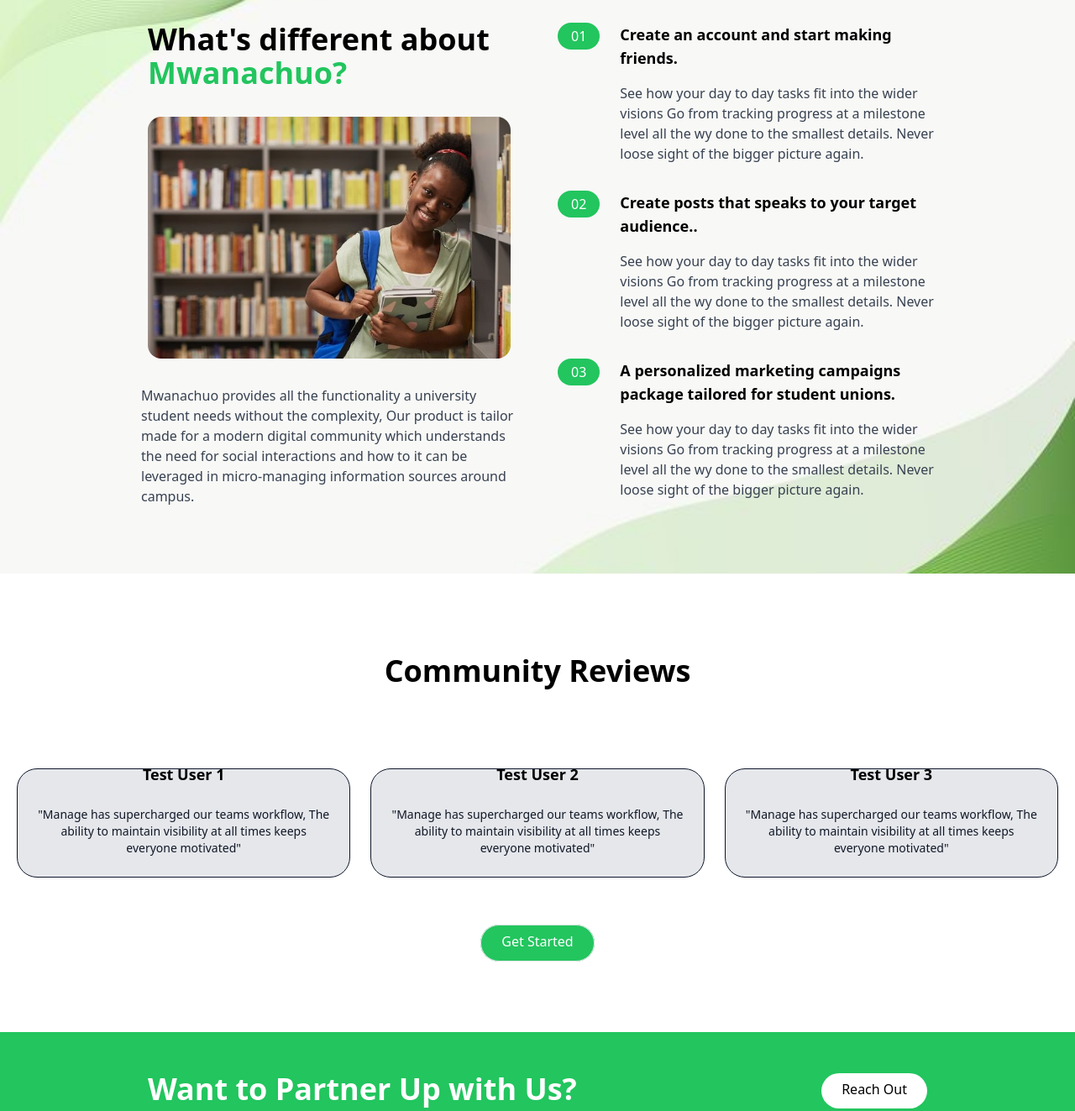
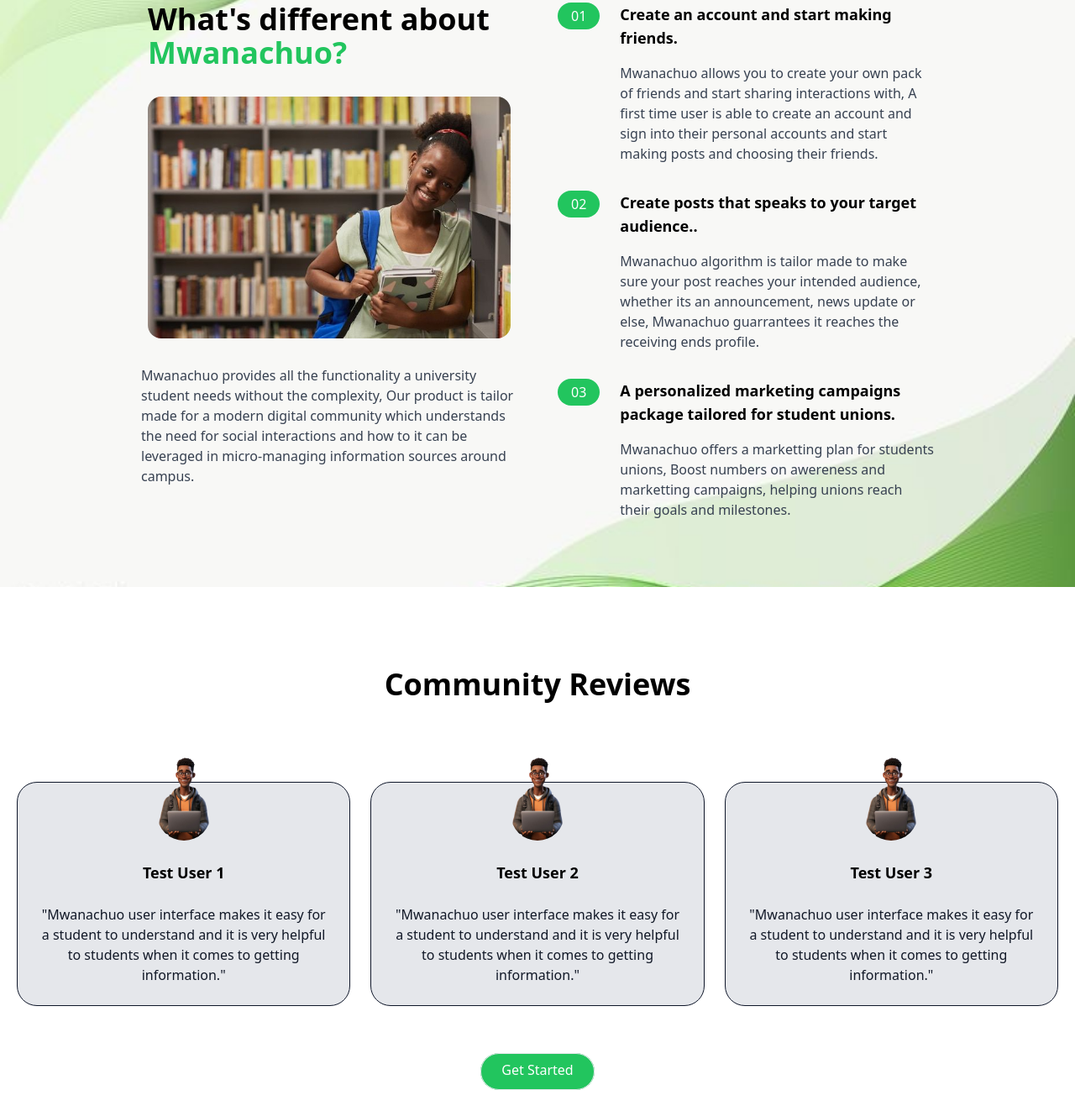
Before and after one commit to Johnndelembi/tailwind_project, a website: page index.html in a window 1280 px wide. Shown: the part 943-2266 px from the top of the page at 84% size. Drawn offline with Linux system fonts and the light colour scheme.

Commit message:
made some changes to the html file

```diff
--- a/index.html
+++ b/index.html
@@ -46,7 +46,9 @@
                     The only social network you need.
                 </h1>
                 <p class="max-w-sm text-center text-lg text-gray-700 md:text-left">
-                    Mwanachuo makes it easier for students to receive day to day university news and announcements.
+                    Help build an <span class="font-bold text-gray-800 ">inteconnected</span> students community where <span class="font-bold text-gray-800">no one</span> is left behind,
+                    <span class="font-bold text-gray-800">Get started</span> with Mwanachuo today.
+
                 </p>
                 <div class="flex justify-center md:justify-start">
                     <a href="#" class="p-3 px-6 pt-2 font-bold text-green-600 bg-white rounded-full baseline hover:bg-green-500 border border-solid border-green-600 hover:text-white hover:font-semibold duration-500 shadow-lg">
@@ -57,7 +59,7 @@
 
              <!-- image item -->
             <div class="md:w-1/2">
-                <img src="img/hero-image2.jpeg" alt="" class="md:mt-12 md:mb-32">
+                <img src="img/hero-image2.png" alt="" class="md:mt-12 md:mb-32">
             </div>
         </div>
     </section>
@@ -102,9 +104,9 @@
                             Create an account and start making friends.
                         </h3>
                         <p class="text-gray-700">
-                            See how your day to day tasks fit into the wider visions
-                            Go from tracking progress at a milestone level all the wy done to the smallest
-                            details. Never loose sight of the bigger picture again.
+                            Mwanachuo allows you to create your own pack of friends and start sharing interactions with,
+                            A first time user is able to create an account and sign into their personal accounts
+                            and start making posts and choosing their friends.
                         </p>
                     </div>
                 </div>
@@ -129,9 +131,9 @@
                             Create posts that speaks to your target audience..
                         </h3>
                         <p class="text-gray-700">
-                                See how your day to day tasks fit into the wider visions
-                                Go from tracking progress at a milestone level all the wy done to the smallest
-                                details. Never loose sight of the bigger picture again.
+                                Mwanachuo algorithm is tailor made to make sure your post reaches your intended
+                                audience, whether its an announcement, news update or else, Mwanachuo guarrantees
+                                it reaches the receiving ends profile.
                         </p>
                     </div>
                 </div>
@@ -156,9 +158,8 @@
                             A personalized marketing campaigns package tailored for student unions.
                         </h3>
                         <p class="text-gray-700">
-                            See how your day to day tasks fit into the wider visions
-                            Go from tracking progress at a milestone level all the wy done to the smallest
-                            details. Never loose sight of the bigger picture again.
+                            Mwanachuo offers a marketting plan for students unions, Boost numbers on
+                            awereness and marketting campaigns, helping unions reach their goals and milestones.
                         </p>
                     </div>
                 </div>
@@ -179,37 +180,37 @@
              <div class="flex flex-col mt-24 md:flex-row md:space-x-6">
                 <!-- Testimonial 1 -->
                 <div class="flex flex-col p-6 items-center space-y-6 rounded-3xl bg-gray-200 md:w-1/3 border border-solid border-slate-900">
-                    <img src="img/hero-image.jpeg" alt="" class="w-16 -mt-14 rounded-full">
+                    <img src="img/hero-image.png" alt="" class="w-16 -mt-14 rounded-full">
                     <h5 class="text-lg font-bold">
                         Test User 1
                     </h5>
-                    <p class="text-sm text-gray-900">
-                        "Manage has supercharged our teams workflow, The ability to maintain visibility
-                        at all times keeps everyone motivated"
+                    <p class="text-md text-gray-900">
+                        "Mwanachuo user interface makes it easy for a student to understand and it is
+                        very helpful to students when it comes to getting information."
                     </p>
                 </div>
 
                 <!-- Testimonial 2 -->
                 <div class="hidden flex flex-col p-6 items-center space-y-6 rounded-3xl bg-gray-200 md:w-1/3 md:flex border border-solid border-slate-900">
-                    <img src="img/hero-image.jpeg" alt="" class="w-16 -mt-14 rounded-full">
+                    <img src="img/hero-image.png" alt="" class="w-16 -mt-14 rounded-full">
                     <h5 class="text-lg font-bold">
                         Test User 2
                     </h5>
-                    <p class="text-sm text-gray-900">
-                        "Manage has supercharged our teams workflow, The ability to maintain visibility
-                        at all times keeps everyone motivated"
+                    <p class="text-md  text-gray-900">
+                        "Mwanachuo user interface makes it easy for a student to understand and it is
+                        very helpful to students when it comes to getting information."
                     </p>
                 </div>
 
                 <!-- Testimonial 3 -->
                 <div class="hidden flex-col p-6 items-center space-y-6 rounded-3xl bg-gray-200 md:w-1/3 md:flex border border-solid border-slate-900">
-                    <img src="img/hero-image.jpeg" alt="" class="w-16 -mt-14 rounded-full">
+                    <img src="img/hero-image.png" alt="" class="w-16 -mt-14 rounded-full">
                     <h5 class="text-lg font-bold">
                         Test User 3
                     </h5>
-                    <p class="text-sm text-gray-900">
-                        "Manage has supercharged our teams workflow, The ability to maintain visibility
-                        at all times keeps everyone motivated"
+                    <p class="text-md text-gray-900">
+                        "Mwanachuo user interface makes it easy for a student to understand and it is
+                        very helpful to students when it comes to getting information."
                     </p>
                 </div>
             </div>
@@ -229,12 +230,12 @@
         <div class="container flex flex-col items-center justify-between px-6 py-32 md:space-y-0 md:flex-row mx-auto space-y-12 md:py-12">
             <!-- CTA Heading -->
             <h2 class="text-5xl font-bold leading-tight text-center text-white md:text-4xl md:text-left md:max-w-xl">
-                Want to Partner Up with Us?
+                Support Us by donating to our cause.
             </h2>
             <!-- CTA button -->
             <div>
                 <a href="#" class="p-3 px-6 pt-2 text-green bg-white rounded-full baseline shadow-3xl hover:bg-slate-900 hover:text-white duration-500">
-                    Reach Out
+                    Donate
                 </a>
             </div>
         </div>
@@ -245,7 +246,7 @@
         <!-- Flex container -->
          <div class="container flex flex-col-reverse items-center justify-between px-6 py-10 mx auto space-y-8 md:flex-row md:space-y-0 md:items-center">
             <!-- Logo and social links -->
-             <div class="flex flex-col reverse justify-between space-y-12 items-center md:flex-col md:items-start md:space-y-0">
+             <div class="flex flex-col reverse justify-between space-y-12 items-center md:flex-col md:items-start md:space-y-6">
 
                 <div class="mx-auto my-6 text-center text-white md:hidden">
                     Copyright &copy; 2024, All Rights Reserved.
@@ -258,11 +259,11 @@
                 <div class="flex justify-center space-x-4">
                     <!-- Link 1:Facebook -->
                     <a href="#">
-                        <img src="" class="h-8" alt="">
+                        <img src="" class=" h-8" alt="">
                     </a>
                     <!-- Link 2:Twitter -->
                     <a href="#">
-                        <img src="" class="h-8" alt="">
+                        <img src="img/logo1.png" class="h-8" alt="">
                     </a>
                     <!-- Link 3:Instagram -->
                     <a href="#">
@@ -276,7 +277,6 @@
                     <a href="#home" class="hover:text-gray-500">Home</a>
                     <a href="#feature" class="hover:text-gray-500">Features</a>
                     <a href="#" class="hover:text-gray-500">Email Us</a>
-                    <a href="#" class="hover:text-gray-500">Whatsapp Us</a>
                 </div>
                 <div class="flex flex-col text-white space-y-3">
                     <a href="#" class="hover:text-gray-500">Donate</a>
```
Also changed, not shown: css/main.css, img/hero-image.png (added), img/hero-image2.jpeg (deleted), img/hero-image2.png (added), img/logo1.png (added), img/twitter.png (added), img/whatsapp.png (added).
